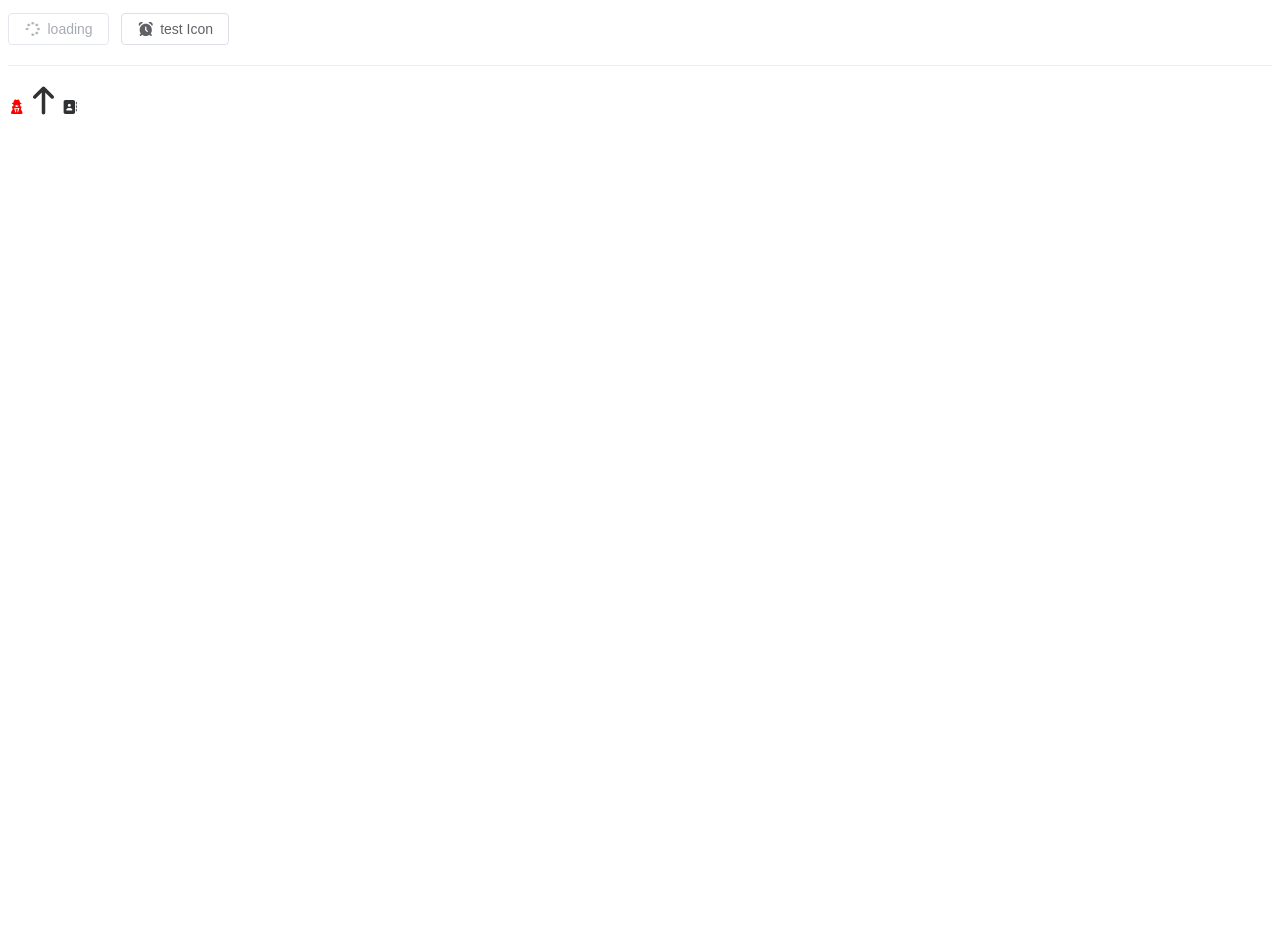
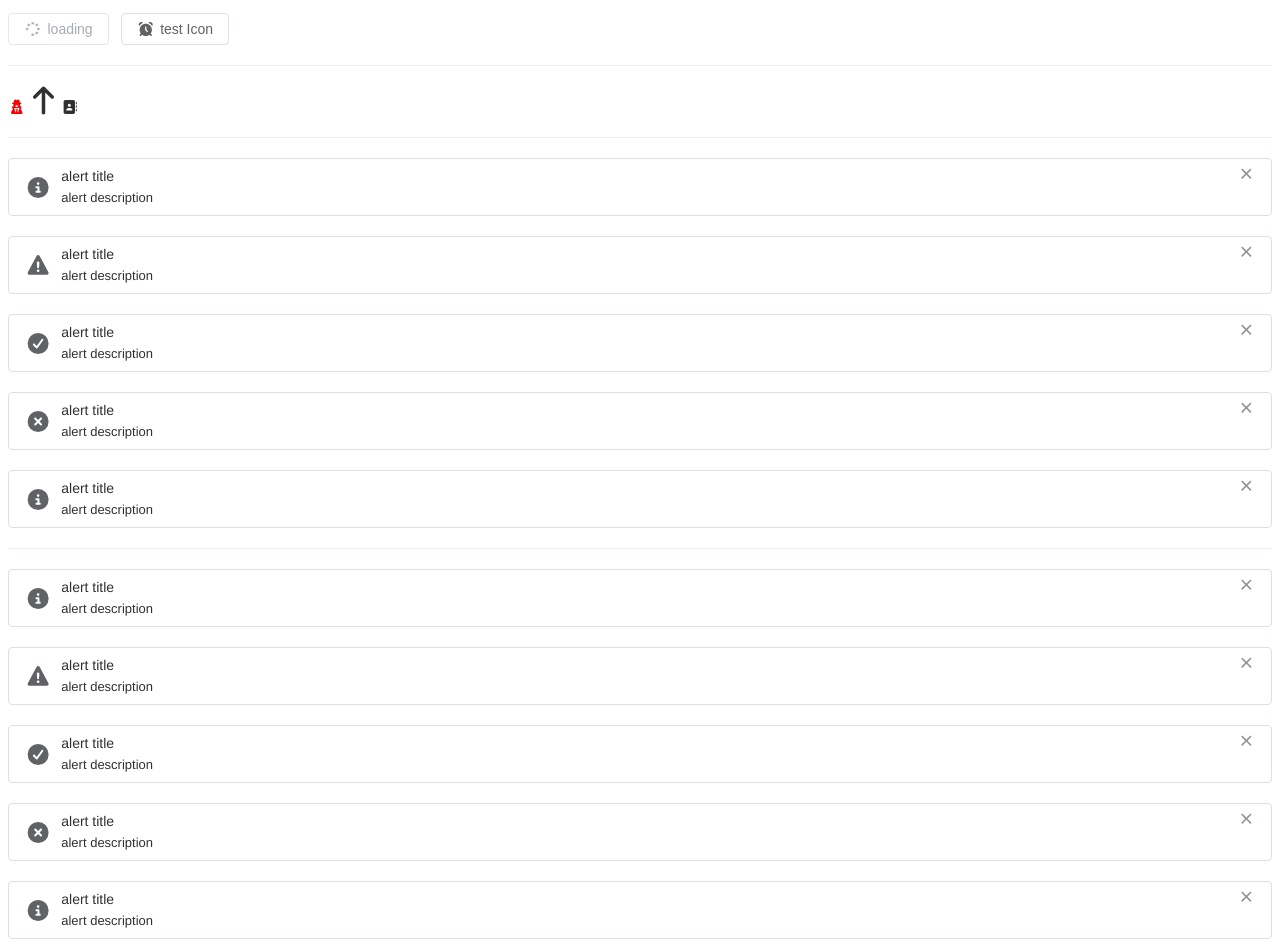
Before and after one commit to cherry-SC/vue-element, a Vue app: page / in a window 1280 px wide. Shown: the part 440-1387 px from the top of the page. Before the commit the page ends 800 px from the top, so only its background shows below. Built offline with nearby package versions, Linux system fonts and the light colour scheme.

Commit message:
组件库-ScAlert组件构建完成

```diff
--- a/src/App.vue
+++ b/src/App.vue
@@ -1,22 +1,22 @@
 <script setup lang="ts">
-import Button from './components/Button/Button.vue'
-import Collapse from './components/Collapse/Collapse.vue'
-import CollapseItem from './components/Collapse/CollapseItem.vue'
-import {ref,onMounted} from 'vue'
-import type { ButtonInstance } from './components/Button/types'
-import Icon from './components/Icon/Icon.vue'
+import Button from "./components/Button/Button.vue";
+import Collapse from "./components/Collapse/Collapse.vue";
+import CollapseItem from "./components/Collapse/CollapseItem.vue";
+import { ref, onMounted } from "vue";
+import type { ButtonInstance } from "./components/Button/types";
+import Icon from "./components/Icon/Icon.vue";
+import Alert from "./components/Alert/Alert.vue";
 // 定义一个 ref 来引用 Button 组件实例
-const buttonRef = ref<ButtonInstance | null>(null)
+const buttonRef = ref<ButtonInstance | null>(null);
 onMounted(() => {
-  console.log(buttonRef.value?.ref)
-  const buttonRefElement = buttonRef.value?.ref
-  buttonRefElement?.focus()
+  console.log(buttonRef.value?.ref);
+  const buttonRefElement = buttonRef.value?.ref;
+  buttonRefElement?.focus();
   if (buttonRefElement) {
-    buttonRefElement.style.backgroundColor = 'red'
+    buttonRefElement.style.backgroundColor = "red";
   }
-})
-const openValue = ref(['1'])
-
+});
+const openValue = ref(["1"]);
 </script>
 
 <template>
@@ -45,28 +45,106 @@ const openValue = ref(['1'])
   <Button type="primary" disabled>disabled button</Button>
   <Button type="primary" round>round button</Button>
   <Button type="primary" circle>circle button</Button>
-  <hr>
+  <hr />
   <Button type="primary">button</Button>
   <Button type="danger">button</Button>
   <Button type="info">button</Button>
   <Button type="warning">button</Button>
   <Button type="success">button</Button>
-  <hr>
-    <Button type="primary" plain>button</Button>
+  <hr />
+  <Button type="primary" plain>button</Button>
   <Button type="danger" plain>button</Button>
   <Button type="info" plain>button</Button>
   <Button type="warning" plain>button</Button>
   <Button type="success" plain>button</Button>
-  <hr>
+  <hr />
   <Button loading>loading</Button>
   <Button icon="fa-solid fa-alarm-clock">test Icon</Button>
-  <hr>
+  <hr />
   <Icon icon="fa-solid fa-user-secret" color="red" />
   <Icon icon="arrow-up" size="2x" type="danger" />
   <Icon icon="fa-solid fa-address-book" type="info" />
-
+  <hr />
+  <Alert
+    title="alert title"
+    type="info"
+    showIcon
+    description="alert description"
+    closable
+  ></Alert>
+  <Alert
+    title="alert title"
+    type="warning"
+    showIcon
+    description="alert description"
+    closable
+  ></Alert>
+  <Alert
+    title="alert title"
+    type="success"
+    showIcon
+    description="alert description"
+    closable
+  ></Alert>
+  <Alert
+    title="alert title"
+    type="danger"
+    showIcon
+    description="alert description"
+    closable
+  ></Alert>
+  <Alert
+    title="alert title"
+    type="primary"
+    showIcon
+    description="alert description"
+    closable
+  ></Alert>
+  <hr>
+  <Alert
+    effect="dark"
+    title="alert title"
+    type="info"
+    showIcon
+    description="alert description"
+    closable
+  ></Alert>
+  <Alert
+    effect="dark"
+    title="alert title"
+    type="warning"
+    showIcon
+    description="alert description"
+    closable
+  ></Alert>
+  <Alert
+    effect="dark"
+    title="alert title"
+    type="success"
+    showIcon
+    description="alert description"
+    closable
+  ></Alert>
+  <Alert
+    effect="dark"
+    title="alert title"
+    type="danger"
+    showIcon
+    description="alert description"
+    closable
+  ></Alert>
+  <Alert
+    effect="dark"
+    title="alert title"
+    type="primary"
+    showIcon
+    description="alert description"
+    closable
+  ></Alert>
 </template>
 
 <style scoped>
-
+.sc-alert {
+  margin: 20px 0 0;
+}
 </style>
--- a/src/components/Alert/Alert.vue
+++ b/src/components/Alert/Alert.vue
@@ -0,0 +1,94 @@
+<template>
+  <Transition name="sc-alert-fade">
+    <div
+      v-if="visible"
+      class="sc-alert"
+      :class="{
+        [`sc-alert--${type}`]: type,
+        [`is-${effect}`]: effect,
+        'is-with-icon': showIcon,
+        'is-closable': closable,
+        'is-with-description': hasDescription,
+      }"
+    >
+      <div v-if="showIcon" class="sc-alert__icon">
+        <Icon :icon="defaultIcon" size="xl"></Icon>
+      </div>
+      <div class="sc-alert__content">
+        <div class="sc-alert__title">{{ title }}</div>
+        <div v-if="hasDescription" class="sc-alert__description">
+          <slot name="description">{{ description }}</slot>
+        </div>
+      </div>
+      <button
+        v-if="closable"
+        type="button"
+        class="sc-alert__closebtn"
+        aria-label="close"
+        @click="handleClose"
+      >
+        <span v-if="closeText" class="sc-alert__close-text">{{
+          closeText
+        }}</span>
+        <Icon v-else icon="xmark" />
+      </button>
+    </div>
+  </Transition>
+</template>
+
+<script lang="ts">
+import { defineComponent } from "vue";
+
+export default defineComponent({
+  name: "ScAlert",
+});
+</script>
+
+<script setup lang="ts">
+import type { AlertProps } from "./types";
+import { defineProps } from "vue";
+import { ref, computed, useSlots } from "vue";
+import Icon from "../Icon/Icon.vue";
+// const resolvedIconType = computed(() => props.type as AlertType);
+const visible = ref(true);
+const props = withDefaults(defineProps<AlertProps>(), {
+  type: "info",
+  effect: "light",
+  closable: false,
+  showIcon: false,
+});
+const emit = defineEmits<{
+  (e: "close"): void;
+}>();
+const slots = useSlots();
+// !! 检查 props 中的 description 是否存在，或者 slots 中是否有名为 description 的插槽
+// !!的作用是将结果转换为布尔值，两个!叫“双重非”:
+// - 第一个 ! ：把值取反，并把它变成布尔语义（truthy/falsey）
+// - 第二个 ! ：再取反回来，得到一个真正的 boolean
+const hasDescription = computed(
+  () => !!props.description || !!slots.description
+);
+const defaultIcon = computed(() => {
+  switch (props.type) {
+    case "success":
+      return "circle-check";
+    case "warning":
+      return "triangle-exclamation";
+    case "danger":
+      return "circle-xmark";
+    case "primary":
+      return "circle-info";
+    case "info":
+    default:
+      return "circle-info";
+  }
+});
+
+const handleClose = () => {
+  visible.value = false;
+  emit("close");
+};
+</script>
+
+<style>
+</style>
--- /dev/null
+++ b/src/components/Alert/style.css
@@ -0,0 +1,104 @@
+.sc-alert {
+  --sc-alert-bg-color: var(--sc-fill-color-blank);
+  --sc-alert-border-color: var(--sc-border-color);
+  --sc-alert-title-color: var(--sc-text-color-primary);
+  --sc-alert-text-color: var(--sc-text-color-regular);
+  --sc-alert-icon-color: var(--sc-text-color-regular);
+  --sc-alert-close-color: var(--sc-text-color-secondary);
+
+  position: relative;
+  display: flex;
+  align-items: center;
+  box-sizing: border-box;
+  width: 100%;
+  padding: 8px 16px;
+  border: 1px solid var(--sc-alert-border-color);
+  border-radius: var(--sc-border-radius-base);
+  background-color: var(--sc-alert-bg-color);
+  color: var(--sc-alert-text-color);
+}
+
+.sc-alert.is-with-description {
+  align-items: flex-start;
+}
+
+.sc-alert__icon {
+  flex: 0 0 auto;
+  display: inline-flex;
+  align-items: center;
+  justify-content: center;
+  align-self: center;
+  margin-right: 10px;
+  color: var(--sc-alert-icon-color);
+  line-height: 1;
+}
+
+.sc-alert__content {
+  flex: 1 1 auto;
+  min-width: 0;
+}
+
+.sc-alert__title {
+  color: var(--sc-alert-title-color);
+  font-size: var(--sc-font-size-base);
+  line-height: 18px;
+  font-weight: 500;
+}
+
+.sc-alert__description {
+  margin-top: 4px;
+  font-size: var(--sc-font-size-small);
+  line-height: 18px;
+  color: var(--sc-alert-title-color);
+  word-break: break-word;
+  white-space: normal;
+}
+
+.sc-alert__closebtn {
+  flex: 0 0 auto;
+  display: inline-flex;
+  align-items: center;
+  justify-content: center;
+  margin-left: 12px;
+  padding: 0;
+  border: 0;
+  background: transparent;
+  color: var(--sc-alert-close-color);
+  cursor: pointer;
+
+  &:hover {
+    color: var(--sc-alert-title-color);
+  }
+}
+
+.sc-alert__close-text {
+  font-size: 12px;
+  line-height: 18px;
+}
+
+@each $val in primary,success,warning,info,danger {
+  .sc-alert--$(val) {
+    --sc-alert-bg-color: var(--sc-color-$(val)-light-9);
+    --sc-alert-border-color: var(--sc-color-$(val)-light-8);
+    --sc-alert-title-color: var(--sc-color-$(val));
+    --sc-alert-icon-color: var(--sc-color-$(val));
+
+    &.is-dark {
+      --sc-alert-bg-color: var(--sc-color-$(val));
+      --sc-alert-border-color: var(--sc-color-$(val));
+      --sc-alert-title-color: var(--sc-color-white);
+      --sc-alert-text-color: var(--sc-color-white);
+      --sc-alert-icon-color: var(--sc-color-white);
+      --sc-alert-close-color: var(--sc-color-white);
+    }
+  }
+}
+.sc-alert-fade-enter-active,
+.sc-alert-fade-leave-active {
+  transition: opacity var(--sc-transition-duration) ease, transform var(--sc-transition-duration) ease;
+}
+.sc-alert-fade-enter-from,
+.sc-alert-fade-leave-to {
+  opacity: 0;
+  transform: translateY(-6px);
+}
--- a/src/styles/index.css
+++ b/src/styles/index.css
@@ -3,3 +3,4 @@
 @import '../components/Button/style.css';
 @import '../components/Collapse/style.css';
 @import '../components/Icon/style.css';
+@import '../components/Alert/style.css';
```
Also changed, not shown: src/components/Alert/types.ts (+12 -0 lines).
